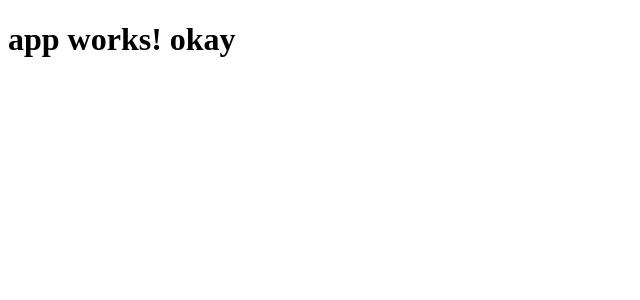
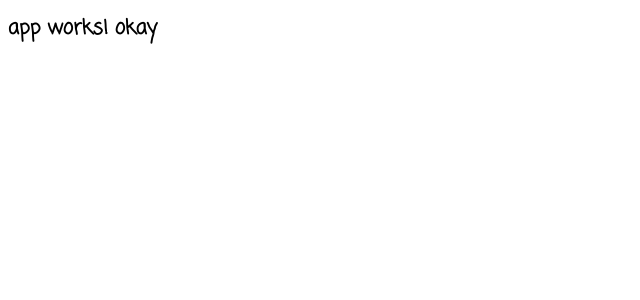
Before and after one commit to yuens1002/angular4-cli-test, an Angular app: page / in a window 1280 px wide. Shown: the top 300 px of the page, without its empty margins (0-640 px from the left). Built offline with nearby package versions, Linux system fonts and the light colour scheme.

Commit message:
added styles to style sheet

```diff
--- a/src/app/app.component.css
+++ b/src/app/app.component.css
@@ -0,0 +1,6 @@
+@import url('https://fonts.googleapis.com/css?family=Coming+Soon');
+
+h1 {
+	font-family: 'Coming Soon', cursive;
+	font-size: 20px;
+}
```
